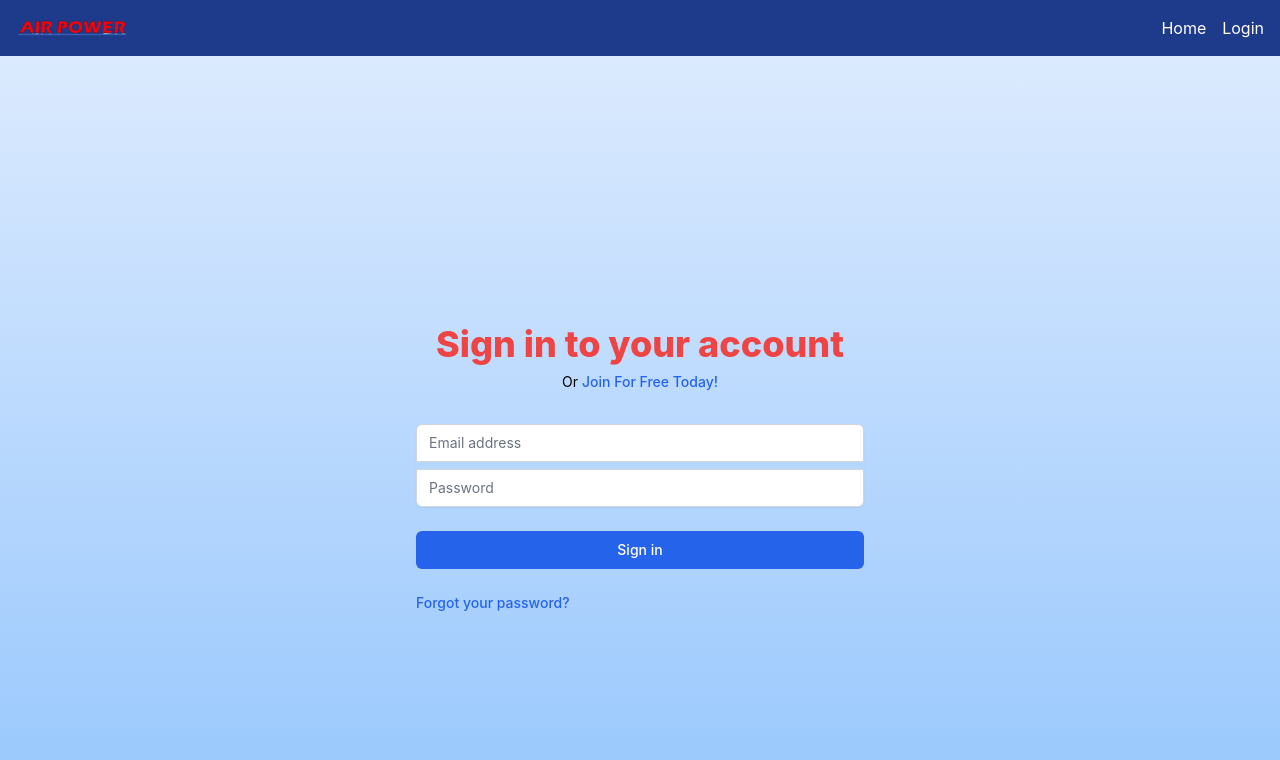
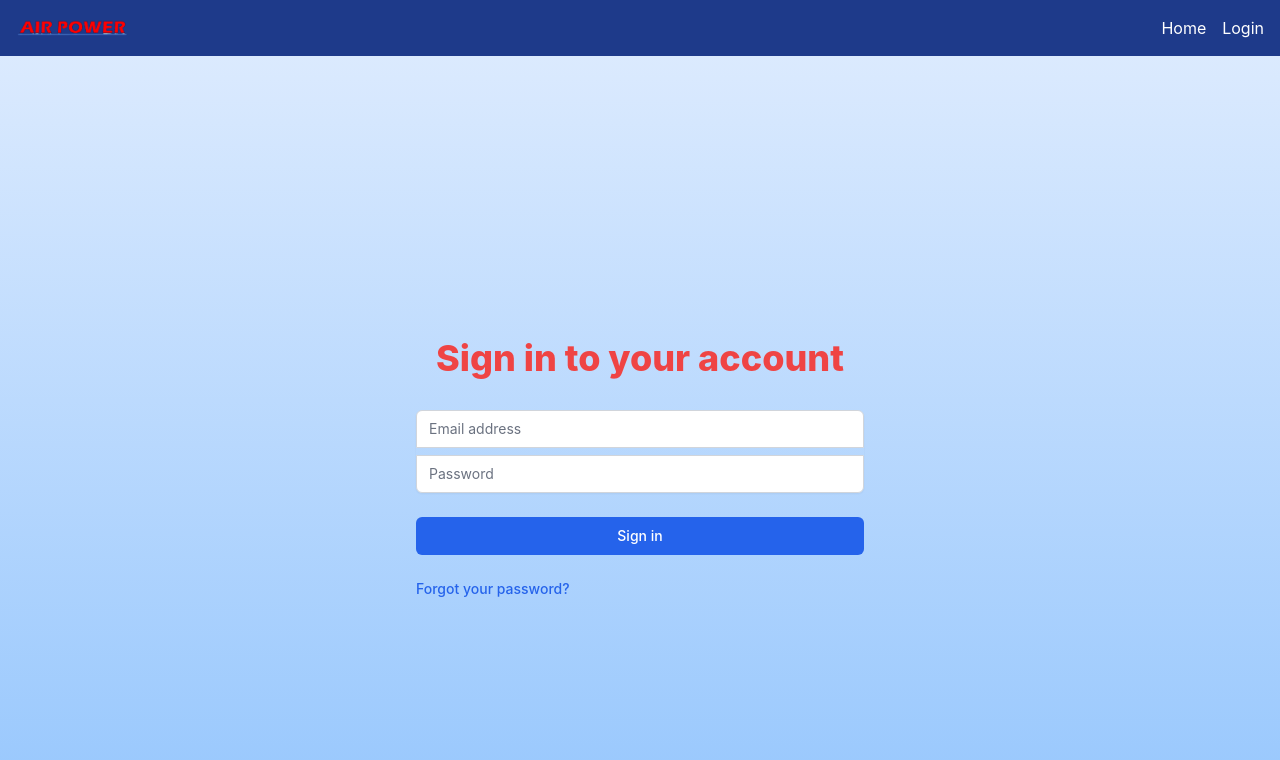
Before and after one commit to rishichalla67/air-power, a React (Create React App) app: page /login in a window 1280 px wide. Shown: the top 760 px of the page. Built offline with nearby package versions, Linux system fonts and the light colour scheme; no server answers.

Commit message:
added users

```diff
--- a/src/components/login.js
+++ b/src/components/login.js
@@ -33,7 +33,7 @@
           <h2 className="mt-6 text-center text-4xl font-extrabold text-red-500">
             Sign in to your account
           </h2>
-          <p className="mt-2 text-center text-sm text-black">
+          {/* <p className="mt-2 text-center text-sm text-black">
             Or{" "}
             <a
               href="/signup"
@@ -41,7 +41,7 @@
             >
               Join For Free Today!
             </a>
-          </p>
+          </p> */}
         </div>
         {error && (
           <div role="alert">
```
